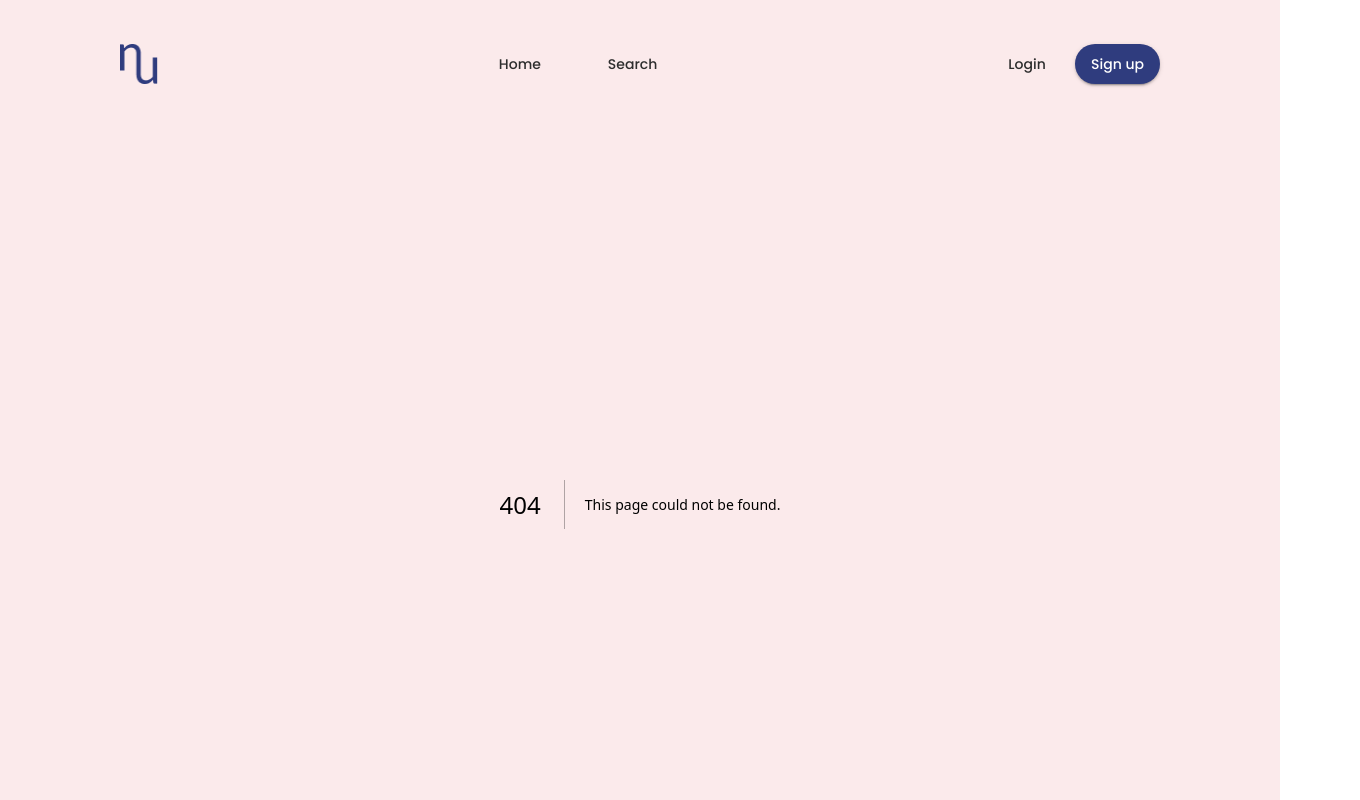
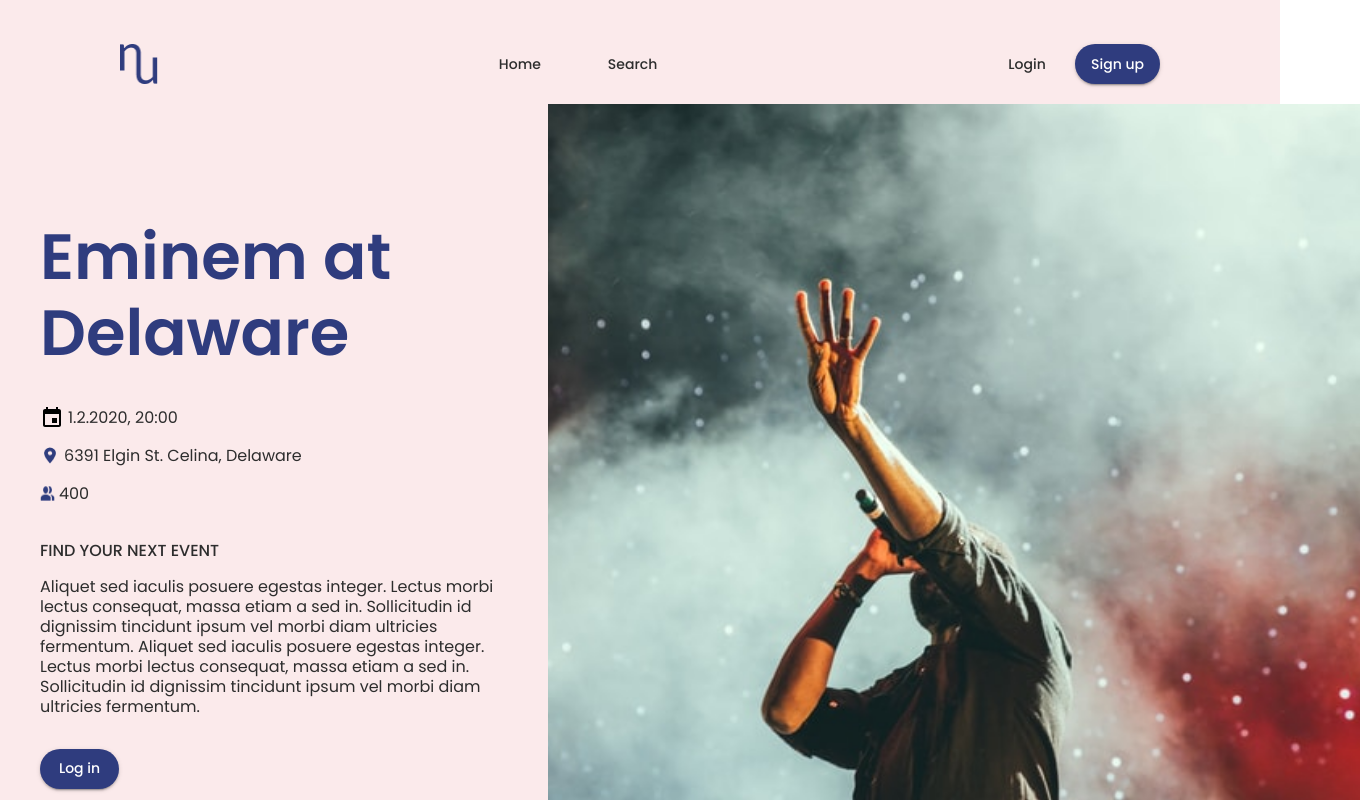
Before and after one commit to Jetrca92/nextup-frontend, a Next.js app: page /event in a window 1280 px wide. Before the commit this address had no page. Shown: the top 800 px of the page, 1360 px wide, since content can reach past the window. Built offline with nearby package versions, Linux system fonts and the light colour scheme.

Commit message:
Complete event page

```diff
--- /dev/null
+++ b/src/app/event/page.tsx
@@ -0,0 +1,108 @@
+'use client'
+
+import LocationIcon from "@/components/ui/icons/LocationIcon";
+import PeopleIcon from "@/components/ui/icons/PeopleIcon";
+import { Box, Button, Typography } from "@mui/material";
+import { CalendarIcon } from "@mui/x-date-pickers";
+import Image from "next/image";
+
+export default function Event() {
+  const authenticated = false
+  return (
+    <Box sx={{ display: "flex", backgroundColor: "transparent", margin: "0px", width: "1440px" }}>
+
+      {/* Left side */}
+      <Box sx={{
+        display: "flex",
+        flexDirection: "column",
+        padding: "114.5px 20px 114.5px 120px",
+        gap: "32px",
+        boxSizing: 'border-box',
+        width: "628px",
+        margin: 0,
+      }}>
+
+        {/* Hero */}
+        <Box sx={{
+          display: "flex",
+          flexDirection: "column",
+          gap: "16px"
+        }}>
+          <Typography variant="h1" color="primary" sx={{ lineHeight: "76px" }}>Eminem at Delaware</Typography>
+        </Box>
+
+        {/* Details */}
+        <Box sx={{
+          display: "flex",
+          flexDirection: "column",
+          gap: "8px"
+        }}>
+          <Box sx={{
+            display: "flex",
+            gap: "4px",
+            alignItems: "center",
+          }}>
+            <CalendarIcon />
+            <Typography variant="body1" color="info" sx={{ lineHeight: "30px" }}>1.2.2020, 20:00</Typography>
+          </Box>
+          <Box sx={{
+            display: "flex",
+            gap: "4px",
+            alignItems: "center",
+          }}>
+            <LocationIcon />
+            <Typography variant="body1" color="info" sx={{ lineHeight: "30px" }}>6391 Elgin St. Celina, Delaware</Typography>
+          </Box>
+          <Box sx={{
+            display: "flex",
+            gap: "4px",
+            alignItems: "center",
+          }}>
+            <PeopleIcon />
+            <Typography variant="body1" color="info" sx={{ lineHeight: "30px" }}>400</Typography>
+          </Box>
+        </Box>
+
+        {/* Event description */}
+        <Box sx={{
+          display: "flex",
+          flexDirection: "column",
+          gap: "16px"
+        }}>
+          <Typography variant="body1" color="info" fontWeight={500}>FIND YOUR NEXT EVENT</Typography>
+          <Typography variant="body1" color="info">
+            Aliquet sed iaculis posuere egestas integer. Lectus morbi lectus consequat, massa etiam a sed in.
+            Sollicitudin id dignissim tincidunt ipsum vel morbi diam  ultricies fermentum. Aliquet sed iaculis posuere egestas integer.
+            Lectus morbi lectus consequat, massa etiam a sed in. Sollicitudin id dignissim tincidunt ipsum vel morbi diam  ultricies fermentum.
+          </Typography>
+        </Box>
+
+        {/* Login cta if unauthenticated */}
+        {!authenticated && (
+          <Box sx={{
+            display: "flex",
+            flexDirection: "column",
+            gap: "16px"
+          }}>
+            <Box sx={{ width: "79px" }}>
+              <Button variant="contained" color="primary" sx={{ textTransform: "none" }}>Log in</Button>
+            </Box>
+            <Typography variant="caption" color="#667085">To attend event you need to login.</Typography>
+          </Box>
+        )}
+      </Box>
+
+      {/* Right side */}
+      <Box sx={{ flex: 1, minWidth: 0 }}>
+        <Image
+          src="/eminem.jfif"
+          alt="Event image"
+          width={812}
+          height={832}
+          style={{ objectFit: "cover" }}
+        />
+      </Box>
+
+    </Box>
+  )
+}
```
